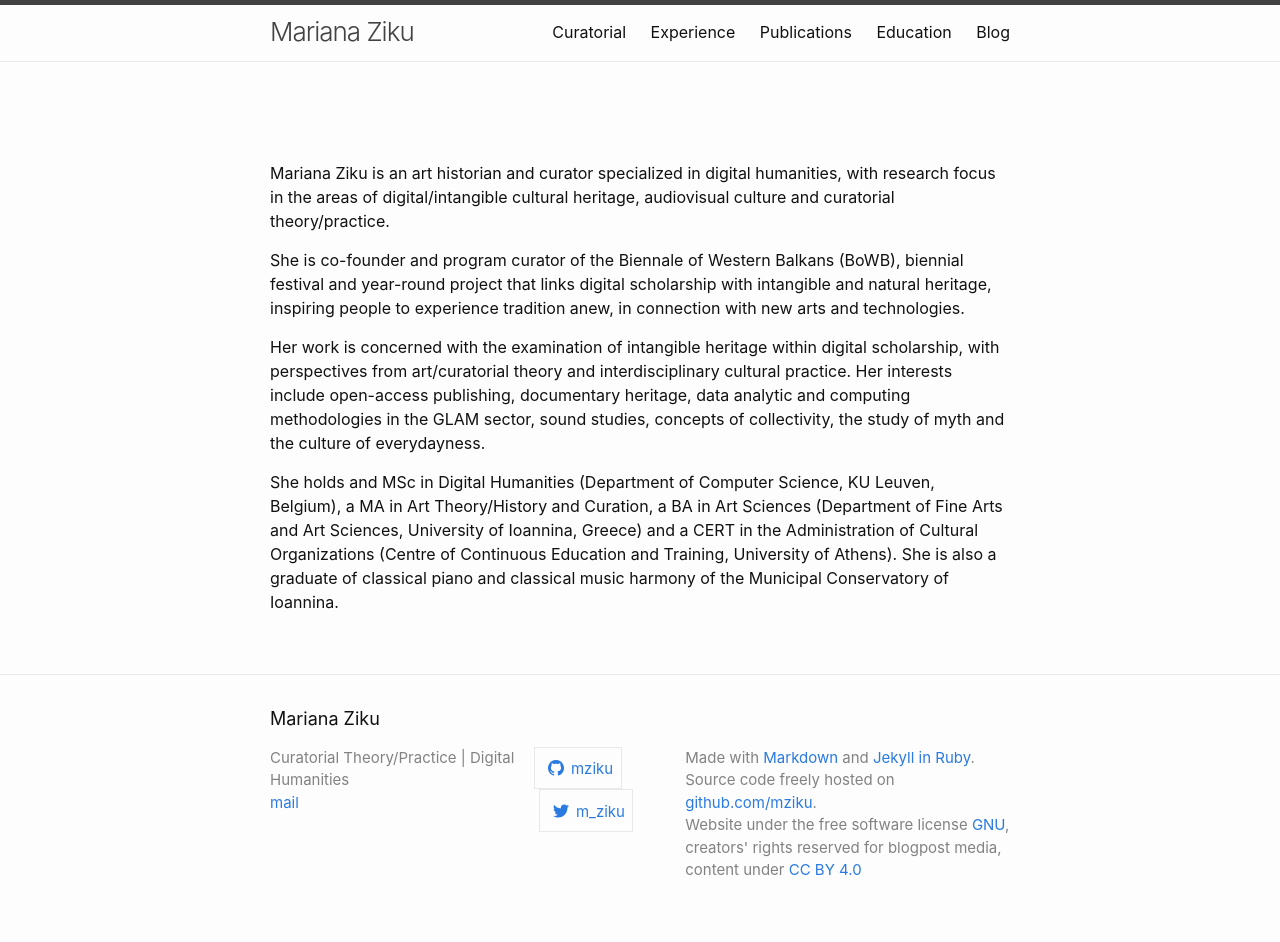
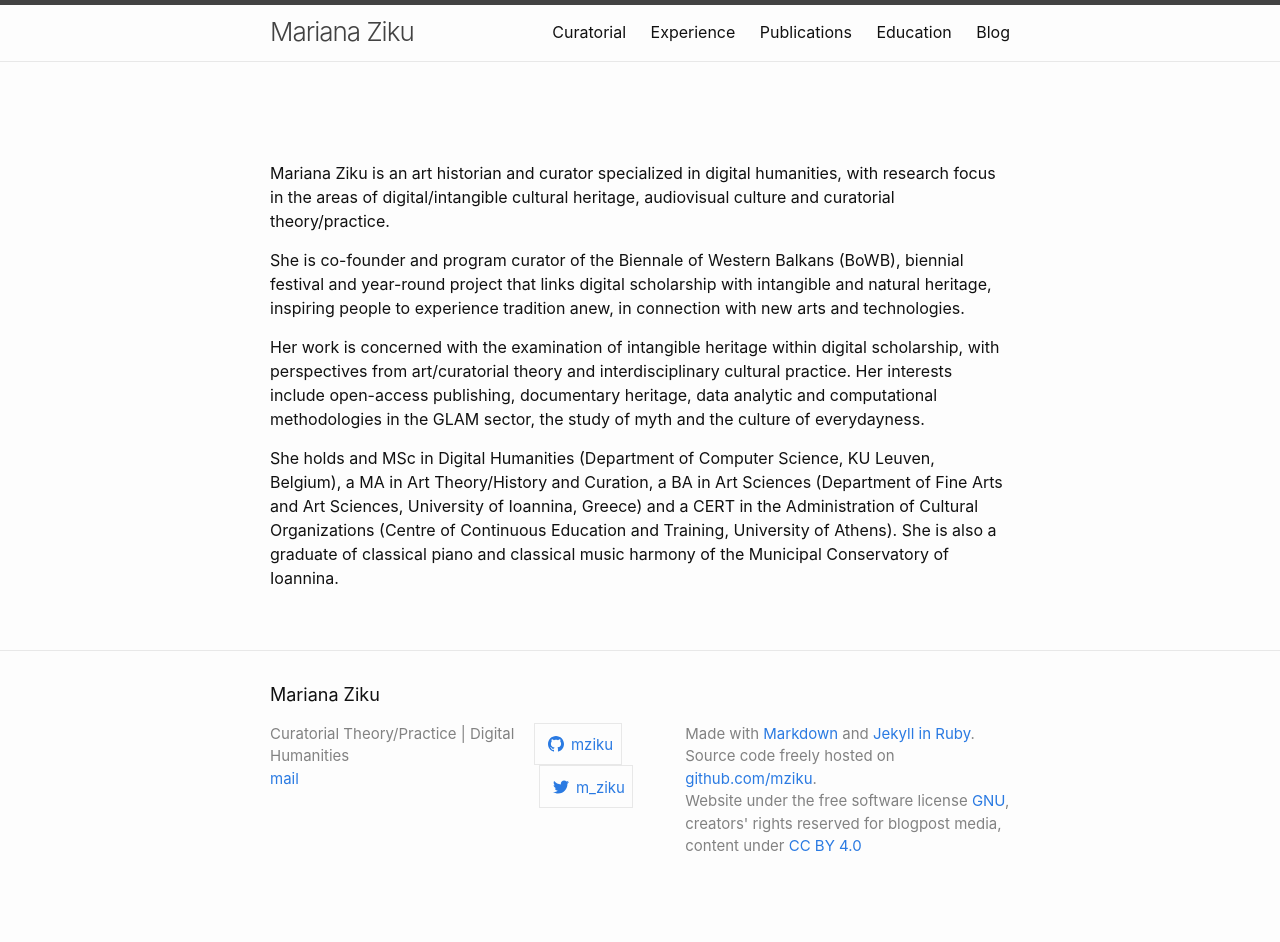
Before and after one commit to mziku/mziku.github.io, a Jekyll site: the page built from index.md, in a window 1280 px wide. Built offline with Jekyll 4.4.1, drawn with Linux system fonts in a browser that asks for light colours; after the commit the page ends 918 px from its top, so only the background shows below that.

Commit message:
Update index.md

```diff
--- a/index.md
+++ b/index.md
@@ -8,6 +8,6 @@ Mariana Ziku is an art historian and curator specialized in digital humanities,
 
 She is co-founder and program curator of the Biennale of Western Balkans (BoWB), biennial festival and year-round project that links digital scholarship with intangible and natural heritage, inspiring people to experience tradition anew, in connection with new arts and technologies.
 
-Her work is concerned with the examination of intangible heritage within digital scholarship, with perspectives from art/curatorial theory and interdisciplinary cultural practice. Her interests include open-access publishing, documentary heritage, data analytic and computing methodologies in the GLAM sector, sound studies, concepts of collectivity, the study of myth and the culture of everydayness.
+Her work is concerned with the examination of intangible heritage within digital scholarship, with perspectives from art/curatorial theory and interdisciplinary cultural practice. Her interests include open-access publishing, documentary heritage, data analytic and computational methodologies in the GLAM sector, the study of myth and the culture of everydayness.
 
 She holds and MSc in Digital Humanities (Department of Computer Science, KU Leuven, Belgium), a MA in Art Theory/History and Curation, a BA in Art Sciences (Department of Fine Arts and Art Sciences, University of Ioannina, Greece) and a CERT in the Administration of Cultural Organizations (Centre of Continuous Education and Training, University of Athens). She is also a graduate of classical piano and classical music harmony of the Municipal Conservatory of Ioannina.
```
